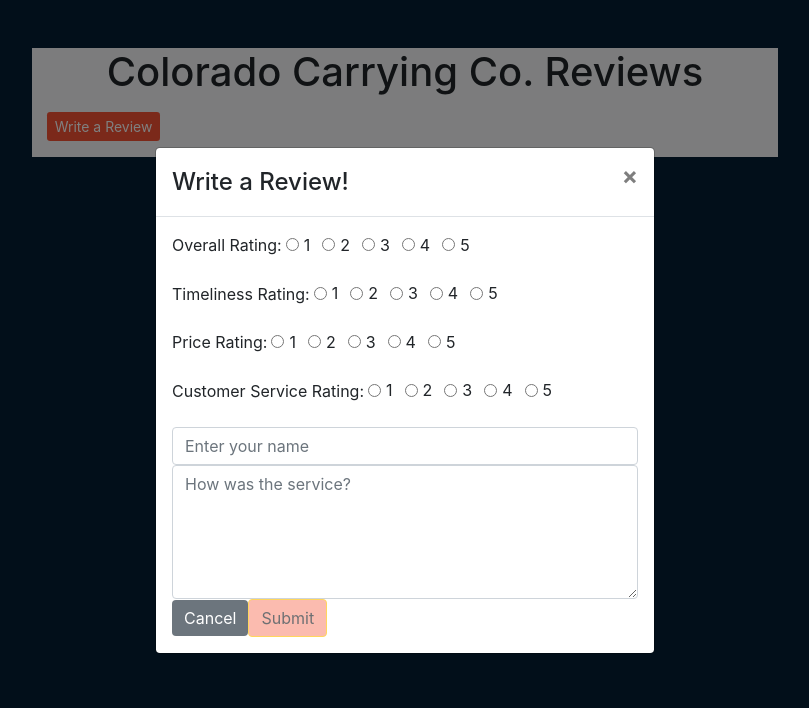
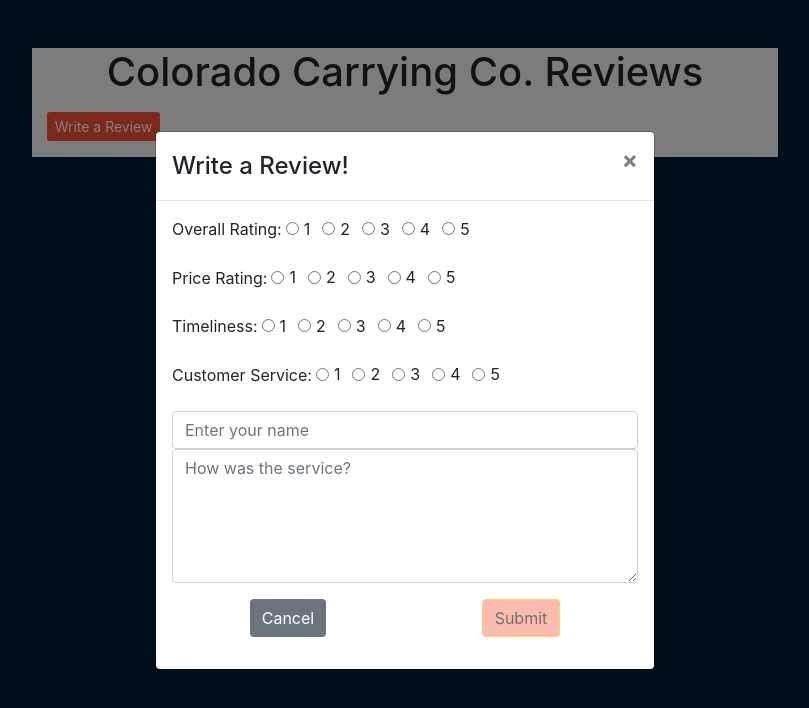
Before and after one commit to Greg001100/reviews-app, a React (Create React App) app: page / in a window 1280 px wide. Both pictures are taken after a click on the button "Write a Review". Shown: the top 708 px of the page, without its empty margins (235-1044 px from the left). Built offline with nearby package versions, Linux system fonts and the light colour scheme; no server answers; the database is empty.

Commit message:
polish and cleanup

```diff
--- a/src/App.js
+++ b/src/App.js
@@ -1,6 +1,6 @@
-import React from 'react';
+import React from "react";
 import { BrowserRouter, Switch, Route } from "react-router-dom";
-import CompanyProfile from './components/CompanyProfile'
+import CompanyProfile from "./components/CompanyProfile";
 
 function App() {
   return (
--- a/src/components/CompanyProfile.js
+++ b/src/components/CompanyProfile.js
@@ -1,85 +1,110 @@
-import React, { useState, useEffect } from 'react';
-import { Container, Col, Row, Table, ButtonGroup, Button } from "react-bootstrap";
-import { Star, StarFill, StarHalf, CaretDownFill, CaretRightFill, } from "react-bootstrap-icons";
-import ReviewForm from './ReviewForm';
-import ReviewList from './ReviewsList';
-import firebase from '../fbconfig';
-import StarRating from './StarRating';
+import React, { useState, useEffect } from "react";
+import {
+  Container,
+  Col,
+  Row,
+} from "react-bootstrap";
+
+import ReviewForm from "./ReviewForm";
+import ReviewList from "./ReviewsList";
+import firebase from "../fbconfig";
+import StarRating from "./StarRating";
 
 const CompanyProfile = (props) => {
-    const db= firebase.firestore();
+  const db = firebase.firestore();
   const [overall, setOverall] = useState(null);
-    const [speedRating, setSpeedRating]= useState(null);
-    const [cServRating, setCServRating]= useState(null);
-    const [priceRating, setPriceRating]= useState(null);
+  const [speedRating, setSpeedRating] = useState(null);
+  const [cServRating, setCServRating] = useState(null);
+  const [priceRating, setPriceRating] = useState(null);
   const [reviewsArray, setReviewsArray] = useState([]);
-    const [updateCount, setUpdateCount] = useState(0)
+  const [updateCount, setUpdateCount] = useState(0);
 
   useEffect(() => {
     const awaitReviews = async () => {
-            let tempArray=[];
-            const companyRef= await db.collection('companies').doc('ColoCarryCo');
-            const companyData= (await companyRef.get()).data();
-            const companyReviews= await db.collection('companies').doc('ColoCarryCo').collection('reviews').orderBy('timestamp').get();
+      let tempArray = [];
+      const companyRef = await db.collection("companies").doc("ColoCarryCo");
+      const companyData = (await companyRef.get()).data();
+      const companyReviews = await db
+        .collection("companies")
+        .doc("ColoCarryCo")
+        .collection("reviews")
+        .orderBy("timestamp", "desc")
+        .get();
       companyReviews.forEach((review) => {
-                tempArray.push(review.data())
-            })
+        tempArray.push(review.data());
+      });
 
       setReviewsArray(tempArray);
-            setOverall((companyData.overallRating/companyData.totalReviews).toFixed(2))
-            setSpeedRating((companyData.speedRating/companyData.totalReviews).toFixed(2))
-            setCServRating((companyData.cServRating/companyData.totalReviews).toFixed(2))
-            setPriceRating((companyData.priceRating/companyData.totalReviews).toFixed(2))
-
-            await console.log(companyData)
-        }
-        awaitReviews()
-    }, [updateCount])
+      setOverall(
+        (companyData.overallRating / companyData.totalReviews).toFixed(2)
+      );
+      setSpeedRating(
+        (companyData.speedRating / companyData.totalReviews).toFixed(2)
+      );
+      setCServRating(
+        (companyData.cServRating / companyData.totalReviews).toFixed(2)
+      );
+      setPriceRating(
+        (companyData.priceRating / companyData.totalReviews).toFixed(2)
+      );
+    };
+    awaitReviews();
+  }, [updateCount]);
 
   if (reviewsArray.length) {
     return (
-            <Container fluid className='bg--dark-blue vh-100 overflow-auto'>
+      <Container fluid className="bg--dark-blue vh-100 overflow-auto">
         <Row>
           <Col></Col>
-                    <Col xs={7} className='bg-white mt-5 text-center rounded'>
+          <Col xs={7} className="bg-white mt-5 text-center rounded">
             <h1>Colorado Carrying Co. Reviews</h1>
             <div className="d-flex justify-content-center">
               Overall Rating: <StarRating rating={overall} />
-                        </div>
-                        <div className="d-flex justify-content-center">
-                            Timeliness Rating:
-                            <StarRating rating={speedRating} />
             </div>
             <div className="d-flex justify-content-center">
               Price Rating:
               <StarRating rating={priceRating} />
             </div>
             <div className="d-flex justify-content-center">
-                            Customer Service Rating:
+              Timeliness:
+              <StarRating rating={speedRating} />
+            </div>
+            <div className="d-flex justify-content-center">
+              Customer Service:
               <StarRating rating={cServRating} />
             </div>
-                        <ReviewForm className="w-auto" db={db} updateCount={updateCount} setUpdateCount={(count) => setUpdateCount(count)} />
-                        <ReviewList reviewsArray={reviewsArray}/>
+            <ReviewForm
+              className="w-auto"
+              db={db}
+              updateCount={updateCount}
+            //   this is done so that the page auto-updates when a new review is submitted
+              setUpdateCount={(count) => setUpdateCount(count)}
+            />
+            <ReviewList reviewsArray={reviewsArray} />
           </Col>
           <Col></Col>
         </Row>
       </Container>
-        )
+    );
   }
 
   return (
-        <Container fluid className='bg--dark-blue vh-100'>
+    <Container fluid className="bg--dark-blue vh-100">
       <Row>
         <Col></Col>
-                <Col xs={7} className='bg-light mt-5 text-center'>
+        <Col xs={7} className="bg-light mt-5 text-center">
           <h1>Colorado Carrying Co. Reviews</h1>
-                    <ReviewForm className="w-auto" db={db} updateCount={updateCount} setUpdateCount={(count) => setUpdateCount(count)} />
+          <ReviewForm
+            className="w-auto"
+            db={db}
+            updateCount={updateCount}
+            setUpdateCount={(count) => setUpdateCount(count)}
+          />
         </Col>
         <Col></Col>
       </Row>
     </Container>
-    )
-
-}
+  );
+};
 
 export default CompanyProfile;
--- a/src/components/ReviewForm.js
+++ b/src/components/ReviewForm.js
@@ -1,29 +1,17 @@
-import React, { useState, useEffect } from "react";
+import React, { useState } from "react";
 import {
-  Container,
-  Col,
-  Row,
-  Table,
-  ButtonGroup,
   Button,
   Form,
   Modal,
 } from "react-bootstrap";
-import {
-  Star,
-  StarFill,
-  StarHalf,
-  CaretDownFill,
-  CaretRightFill,
-} from "react-bootstrap-icons";
 
 const ReviewForm = (props) => {
   const db = props.db;
   const [show, setShow] = useState(false);
   const [overall, setOverall] = useState(null);
-  const [speedRating, setSpeedRating]= useState(null);
-  const [cServRating, setCServRating]= useState(null);
-  const [priceRating, setPriceRating]= useState(null);
+  const [speedRating, setSpeedRating] = useState(null);
+  const [cServRating, setCServRating] = useState(null);
+  const [priceRating, setPriceRating] = useState(null);
   const [name, setName] = useState("");
   const [review, setReview] = useState("");
 
@@ -36,18 +24,18 @@
     e.preventDefault();
 
     //in the future, this can be changed to work with multiple companies. Current company can be imported from whatever state mgmt is being used.
-    const companyRef= await db.collection('companies').doc('ColoCarryCo');
-    const companyData= (await companyRef.get()).data();
+    const companyRef = await db.collection("companies").doc("ColoCarryCo");
+    const companyData = (await companyRef.get()).data();
 
-    const updateCompany = await companyRef.update({
-        totalReviews: companyData.totalReviews+1,
-        overallRating: companyData.overallRating+overall,
-        speedRating: companyData.speedRating+speedRating,
-        cServRating: companyData.cServRating+cServRating,
-        priceRating: companyData.priceRating+priceRating
-    })
+    await companyRef.update({
+      totalReviews: companyData.totalReviews + 1,
+      overallRating: companyData.overallRating + overall,
+      speedRating: companyData.speedRating + speedRating,
+      cServRating: companyData.cServRating + cServRating,
+      priceRating: companyData.priceRating + priceRating,
+    });
 
-    const addReview = await companyRef.collection("reviews").add({
+    await companyRef.collection("reviews").add({
       name: name,
       overall: overall,
       speedRating: speedRating,
@@ -55,8 +43,7 @@
       priceRating: priceRating,
       review: review,
       timestamp: new Date(),
-    })
-
+    });
 
     setOverall(null);
     setSpeedRating(null);
@@ -64,13 +51,18 @@
     setPriceRating(null);
     setName("");
     setReview("");
-    props.setUpdateCount(props.updateCount+1)
+    props.setUpdateCount(props.updateCount + 1);
     handleClose();
   };
 
   return (
     <>
-      <Button className="my-3 borange w-auto noBorder" block size="sm" onClick={handleShow}>
+      <Button
+        className="my-3 borange w-auto noBorder"
+        block
+        size="sm"
+        onClick={handleShow}
+      >
         Write a Review
       </Button>
 
@@ -81,7 +73,7 @@
         <Modal.Body>
           <Form onSubmit={handleSubmit}>
             <Form.Group required>
-              <Form.Label className='mr-1'>Overall Rating: </Form.Label>
+              <Form.Label className="mr-1">Overall Rating: </Form.Label>
               <Form.Check
                 inline
                 label="1"
@@ -113,8 +105,41 @@
                 onClick={() => setOverall(5)}
               />
             </Form.Group>
-            <Form.Group >
-              <Form.Label className='mr-1'>Timeliness Rating: </Form.Label>
+            <Form.Group>
+              <Form.Label className="mr-1">Price Rating: </Form.Label>
+              <Form.Check
+                inline
+                label="1"
+                type="radio"
+                onClick={() => setPriceRating(1)}
+              />
+              <Form.Check
+                inline
+                label="2"
+                type="radio"
+                onClick={() => setPriceRating(2)}
+              />
+              <Form.Check
+                inline
+                label="3"
+                type="radio"
+                onClick={() => setPriceRating(3)}
+              />
+              <Form.Check
+                inline
+                label="4"
+                type="radio"
+                onClick={() => setPriceRating(4)}
+              />
+              <Form.Check
+                inline
+                label="5"
+                type="radio"
+                onClick={() => setPriceRating(5)}
+              />
+            </Form.Group>
+            <Form.Group>
+              <Form.Label className="mr-1">Timeliness: </Form.Label>
               <Form.Check
                 inline
                 label="1"
@@ -147,40 +172,9 @@
               />
             </Form.Group>
             <Form.Group>
-              <Form.Label className='mr-1'>Price Rating: </Form.Label>
-              <Form.Check
-                inline
-                label="1"
-                type="radio"
-                onClick={() => setPriceRating(1)}
-              />
-              <Form.Check
-                inline
-                label="2"
-                type="radio"
-                onClick={() => setPriceRating(2)}
-              />
-              <Form.Check
-                inline
-                label="3"
-                type="radio"
-                onClick={() => setPriceRating(3)}
-              />
-              <Form.Check
-                inline
-                label="4"
-                type="radio"
-                onClick={() => setPriceRating(4)}
-              />
-              <Form.Check
-                inline
-                label="5"
-                type="radio"
-                onClick={() => setPriceRating(5)}
-              />
-            </Form.Group>
-            <Form.Group>
-              <Form.Label className='mr-1'>Customer Service Rating: </Form.Label>
+              <Form.Label className="mr-1">
+                Customer Service:{" "}
+              </Form.Label>
               <Form.Check
                 inline
                 label="1"
@@ -222,25 +216,37 @@
             />
 
             <Form.Control
-              as='textarea'
+              as="textarea"
               placeholder="How was the service?"
               onChange={updateReview}
               value={review}
               rows={5}
               required
             />
-            <Button variant="secondary" className='noBorder' onClick={handleClose}>
+            <div className="d-flex justify-content-around my-3">
+              <Button
+                variant="secondary"
+                className="noBorder"
+                onClick={handleClose}
+              >
                 Cancel
               </Button>
               {/* Some light validation to make sure the ratings,  name, and review are filled out */}
-            {overall && cServRating && priceRating && speedRating?
-                <Button className='borange noBorder' type="submit">
+              {overall && cServRating && priceRating && speedRating ? (
+                <Button className="borange noBorder" type="submit">
                   Submit
                 </Button>
-                : <Button className='borange' variant='warning' type="submit" disabled>
+              ) : (
+                <Button
+                  className="borange"
+                  variant="warning"
+                  type="submit"
+                  disabled
+                >
                   Submit
                 </Button>
-            }
+              )}
+            </div>
           </Form>
         </Modal.Body>
       </Modal>
--- a/src/components/ReviewsList.js
+++ b/src/components/ReviewsList.js
@@ -1,17 +1,17 @@
-import React, { useState, useEffect } from "react";
-import StarRating from './StarRating';
-import {Card, Row} from "react-bootstrap";
+import React from "react";
+import StarRating from "./StarRating";
+import { Card, Row } from "react-bootstrap";
 
 const ReviewsList = (props) => {
   const reviewsArray = props.reviewsArray;
 
   return (
     <div>
-            {reviewsArray.map((review)=> {
-                let date = review.timestamp.toDate().toDateString()
+      {reviewsArray.map((review, i) => {
+        let date = review.timestamp.toDate().toDateString();
         return (
-                    <Card className="my-2">
-                        <Card.Header as= "h5" className="d-flex justify-content-between">
+          <Card key={i} className="my-2">
+            <Card.Header as="h5" className="d-flex justify-content-between">
               <span>{review.name} says:</span>
               <span>{date}</span>
             </Card.Header>
@@ -24,28 +24,24 @@
                   Overall Rating: <StarRating rating={review.overall} />
                 </div>
                 <div className="d-flex">
-                                    Timeliness Rating:
-                                    <StarRating rating={review.speedRating} />
-                                </div>
-                                <div className="d-flex">
                   Price Rating:
                   <StarRating rating={review.priceRating} />
                 </div>
                 <div className="d-flex">
-                                    Customer Service Rating:
+                  Timeliness:
+                  <StarRating rating={review.speedRating} />
+                </div>
+                <div className="d-flex">
+                  Customer Service:
                   <StarRating rating={review.cServRating} />
                 </div>
               </Row>
-
-
-
-
             </Card.Body>
           </Card>
-                )
+        );
       })}
     </div>
-    )
-}
+  );
+};
 
 export default ReviewsList;
--- a/src/components/StarRating.js
+++ b/src/components/StarRating.js
@@ -1,10 +1,8 @@
-import React, { useState, useEffect } from "react";
+import React from "react";
 import {
   Star,
   StarFill,
   StarHalf,
-  CaretDownFill,
-  CaretRightFill,
 } from "react-bootstrap-icons";
 
 const StarRating = (props) => {
@@ -18,19 +16,19 @@
     } else if (rating < i + 1 && rating >= i + 0.5) {
       starArray.push("half");
     } else {
-      starArray.push("empty")
+      starArray.push("empty");
     }
   }
 
   return (
     <div className="align-items-center justify-content-center">
-      {starArray.map((el) => {
+      {starArray.map((el, i) => {
         if (el === "full") {
-          return <StarFill color="orange" className="mb-1"/>;
+          return <StarFill key={i} color="orange" className="mb-1" />;
         } else if (el === "half") {
-          return <StarHalf color="orange" className="mb-1" />;
+          return <StarHalf key={i} color="orange" className="mb-1" />;
         } else {
-            return <Star color="orange" className="mb-1" />
+          return <Star key={i} color="orange" className="mb-1" />;
         }
       })}
       <span> ({rating}) </span>
```
Lines whose indentation alone changed are shown as unchanged.
